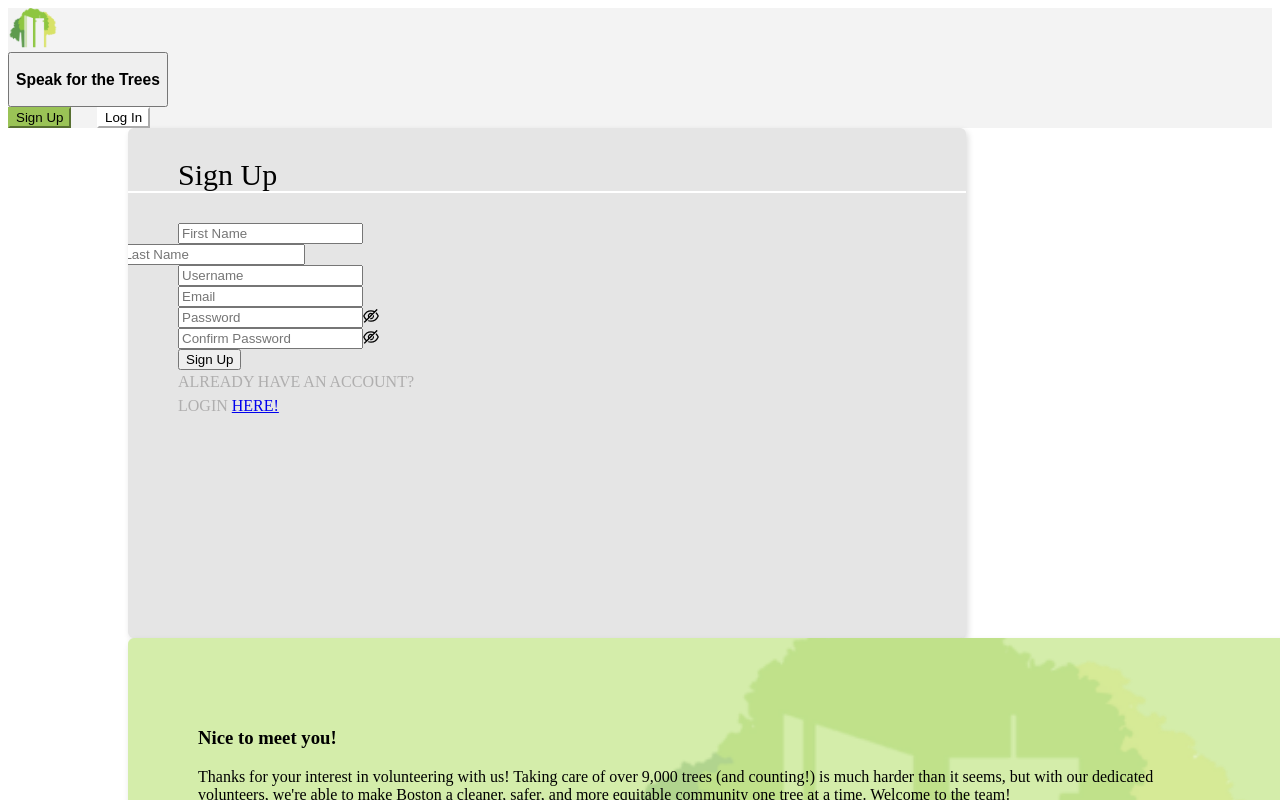
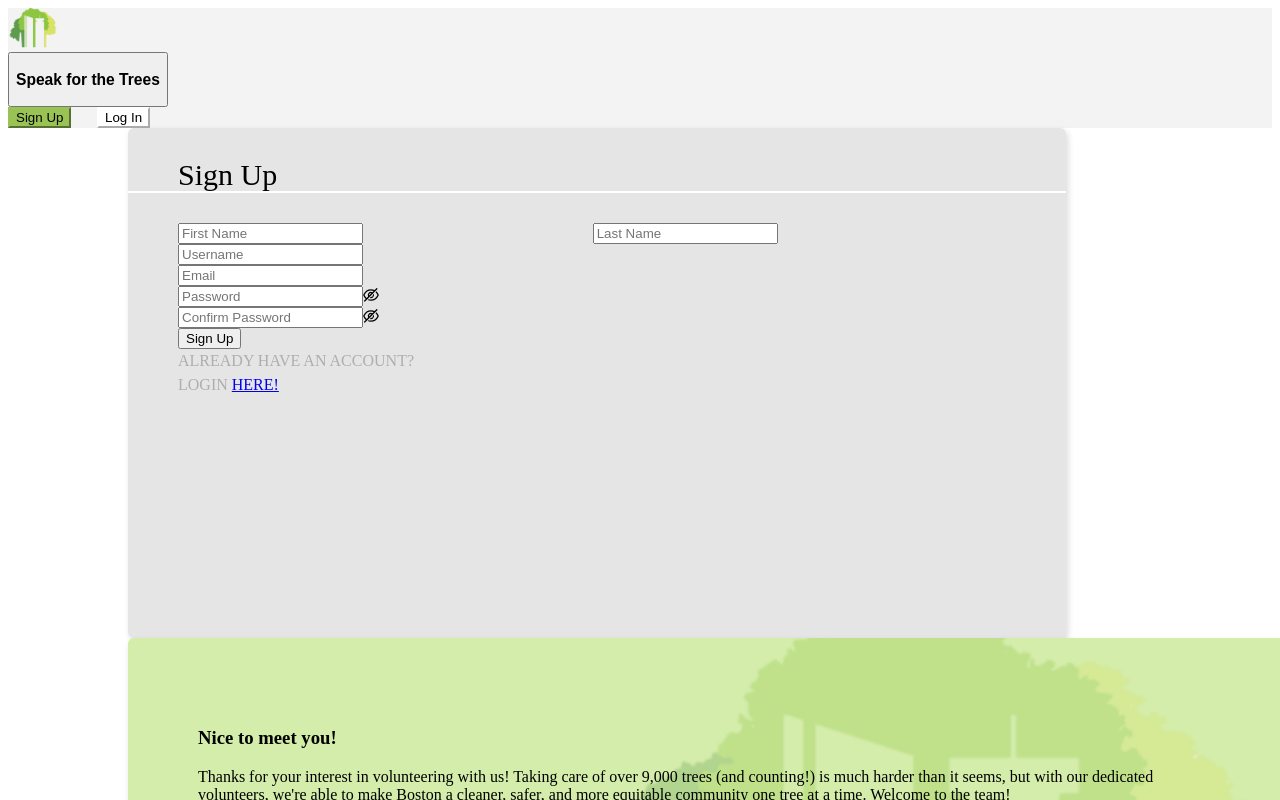
Before and after one commit to Code-4-Community/speak-for-the-trees-frontend, a React (Create React App) app: page /login in a window 1280 px wide. Both pictures are taken after a click on the button "Sign Up". Shown: the top 800 px of the page. Built offline with nearby package versions, Linux system fonts and the light colour scheme.

Commit message:
Improve login/signup form styling

```diff
--- a/src/components/loginForm/index.tsx
+++ b/src/components/loginForm/index.tsx
@@ -1,15 +1,9 @@
 import React from 'react';
 import { LoginRequest } from '../../auth/ducks/types';
-import { Button, Col, Form, Input, Row } from 'antd';
+import { Button, Form, Input } from 'antd';
 import styled from 'styled-components';
 import useWindowDimensions, { WindowTypes } from '../windowDimensions';
-
-const formHalfItemSpan = 8;
-const offsetSpan = 1;
-
-const formLayout = {
-  wrapperCol: { span: 17 },
-};
+import { FormHalfItem, FormRow, Gap } from '../styledComponents';
 
 interface LoginFormProps {
   readonly onFinish: (values: LoginRequest) => void;
@@ -66,7 +60,7 @@ const LoginForm: React.FC<LoginFormProps> = ({ onFinish }) => {
                     <Input.Password placeholder="Password" />
                   </Form.Item>
 
-                  <Form.Item {...formLayout}>
+                  <Form.Item>
                     <LoginButton type="primary" htmlType="submit" size="large">
                       Log In
                     </LoginButton>
@@ -77,9 +71,8 @@ const LoginForm: React.FC<LoginFormProps> = ({ onFinish }) => {
             case WindowTypes.Desktop:
               return (
                 <>
-                  <Row>
-                    <Col span={formHalfItemSpan}>
-                      <Form.Item
+                  <FormRow>
+                    <FormHalfItem
                       name="email"
                       rules={[
                         {
@@ -93,11 +86,9 @@ const LoginForm: React.FC<LoginFormProps> = ({ onFinish }) => {
                       ]}
                     >
                       <Input placeholder="Email" />
-                      </Form.Item>
-                    </Col>
-                    <Col span={offsetSpan} />
-                    <Col span={formHalfItemSpan}>
-                      <Form.Item
+                    </FormHalfItem>
+                    <Gap />
+                    <FormHalfItem
                       name="password"
                       rules={[
                         {
@@ -107,9 +98,8 @@ const LoginForm: React.FC<LoginFormProps> = ({ onFinish }) => {
                       ]}
                     >
                       <Input.Password placeholder="Password" />
-                      </Form.Item>
-                    </Col>
-                  </Row>
+                    </FormHalfItem>
+                  </FormRow>
 
                   <StyledFormItem>
                     <LoginButton type="primary" htmlType="submit" size="large">
--- a/src/components/signupForm/index.tsx
+++ b/src/components/signupForm/index.tsx
@@ -6,16 +6,12 @@ import { ParagraphProps } from 'antd/lib/typography/Paragraph';
 import { Link } from 'react-router-dom';
 import { TEXT_GREY } from '../../utils/colors';
 import styled from 'styled-components';
+import { FormHalfItem, FormRow, Gap } from '../styledComponents';
 import useWindowDimensions, { WindowTypes } from '../windowDimensions';
 
 const { Paragraph } = Typography;
 
-const formHalfItemSpan = 11;
 const offsetSpan = 1;
-
-const formLayout = {
-  wrapperCol: { span: 17 },
-};
 
 const Footer: typeof Paragraph = styled(Paragraph)<ParagraphProps>`
   color: ${TEXT_GREY};
@@ -31,23 +27,14 @@ interface SignupFormProps {
 }
 
 const SignupForm: React.FC<SignupFormProps> = ({ onFinish }) => {
-  const { windowType, width } = useWindowDimensions();
-
-  const ColLeftMargin = `${width > 575 ? '-7.5%' : '8%'}`;
+  const { windowType } = useWindowDimensions();
 
   return (
     <>
-      <Form
-        {...formLayout}
-        name="basic"
-        initialValues={{ remember: true }}
-        onFinish={onFinish}
-      >
+      <Form name="basic" initialValues={{ remember: true }} onFinish={onFinish}>
         <StyledSpace direction="vertical" size={1}>
-          <Row>
-            <Col span={formHalfItemSpan}>
-              <Form.Item
-                name="firstName"
+          <FormRow>
+            <FormHalfItem
               rules={[
                 {
                   required: true,
@@ -56,10 +43,9 @@ const SignupForm: React.FC<SignupFormProps> = ({ onFinish }) => {
               ]}
             >
               <Input placeholder="First Name" />
-              </Form.Item>
-            </Col>
-            <Col span={formHalfItemSpan} style={{ marginLeft: ColLeftMargin }}>
-              <Form.Item
+            </FormHalfItem>
+            <Gap />
+            <FormHalfItem
               name="lastName"
               rules={[
                 {
@@ -69,9 +55,8 @@ const SignupForm: React.FC<SignupFormProps> = ({ onFinish }) => {
               ]}
             >
               <Input placeholder="Last Name" />
-              </Form.Item>
-            </Col>
-          </Row>
+            </FormHalfItem>
+          </FormRow>
           <Form.Item
             name="username"
             rules={[{ required: true, message: 'Please enter a username!' }]}
--- a/src/components/styledComponents/index.tsx
+++ b/src/components/styledComponents/index.tsx
@@ -1,5 +1,6 @@
 import styled from 'styled-components';
-import { Col } from 'antd';
+import { Col, Form } from 'antd';
+import { FormItemProps } from 'antd/es/form';
 import { BLACK, LIGHT_GREY } from '../../utils/colors';
 
 export const ContentContainer = styled.div`
@@ -16,7 +17,7 @@ export const CenterDiv = styled.div`
 export const InputContainer = styled(Col)`
   height: 60vh;
   width: 60vw;
-  padding: 30px 20px 0 50px;
+  padding: 30px 120px 0 50px;
   background: ${LIGHT_GREY};
   box-shadow: 2px 3px 6px ${BLACK}25;
   border-radius: 6px;
@@ -27,3 +28,17 @@ export const TabletPageContainer = styled.div`
   margin: auto;
   width: 70vw;
 `;
+
+export const FormRow = styled.div`
+  width: 100%;
+`;
+
+export const Gap = styled.div`
+  width: 8%;
+  display: inline-block;
+`;
+
+export const FormHalfItem = styled(Form.Item)<FormItemProps>`
+  width: 46%;
+  display: inline-block;
+`;
--- a/src/containers/login/index.tsx
+++ b/src/containers/login/index.tsx
@@ -49,7 +49,7 @@ const MobileLoginPageContainer = styled.div`
 export const TabletInputContainer = styled.div`
   height: 50vh;
   width: 100%;
-  padding: 3vh 20px 0px 50px;
+  padding: 3vh 120px 0px 50px;
   background: ${LIGHT_GREY};
   box-shadow: 2px 3px 6px ${BLACK}25;
   border-radius: 6px;
@@ -58,13 +58,13 @@ export const TabletInputContainer = styled.div`
 
 const Line = styled.div`
   height: 2px;
-  margin: 10px -20px 8vh -50px;
+  margin: 10px -120px 8vh -50px;
   background: ${WHITE};
 `;
 
 const TabletLine = styled.div`
   height: 2px;
-  margin: 10px -20px 4vh -50px;
+  margin: 10px -120px 4vh -50px;
   background: ${WHITE};
 `;
 
--- a/src/containers/signup/index.tsx
+++ b/src/containers/signup/index.tsx
@@ -44,22 +44,22 @@ const MobileSignupPageContainer = styled.div`
 export const TabletInputContainer = styled.div`
   height: 55vh;
   width: 100%;
-  padding: 3vh 20px 0px 50px;
+  padding: 2vh 120px 0px 50px;
   background: ${LIGHT_GREY};
   box-shadow: 2px 3px 6px ${BLACK}25;
   border-radius: 6px;
-  overflow: scroll;
+  overflow: auto;
 `;
 
 const Line = styled.div`
   height: 2px;
-  margin: 0px -20px 30px -50px;
+  margin: 0px -120px 30px -50px;
   background: ${WHITE};
 `;
 
 const TabletLine = styled.div`
   height: 2px;
-  margin: -10px -20px 10px -50px;
+  margin: -10px -120px 2vh -50px;
   background: ${WHITE};
 `;
 
@@ -149,7 +149,7 @@ const Signup: React.FC<SignupProps> = ({ tokens }) => {
                     <GreetingContainer
                       header={SIGNUP_HEADER}
                       body={SIGNUP_BODY}
-                      padding={'20px 5vw'}
+                      padding={'2vh 5vw 0px'}
                       height={'25vh'}
                     />
                   </CenterDiv>
```
Lines whose indentation alone changed are shown as unchanged.
